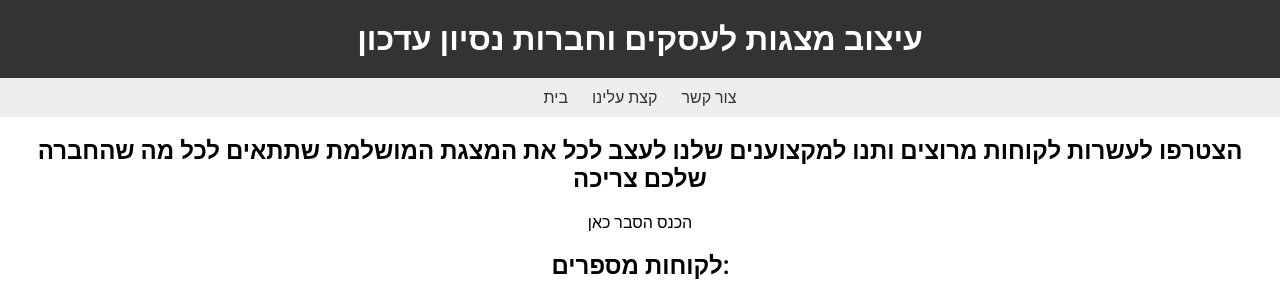
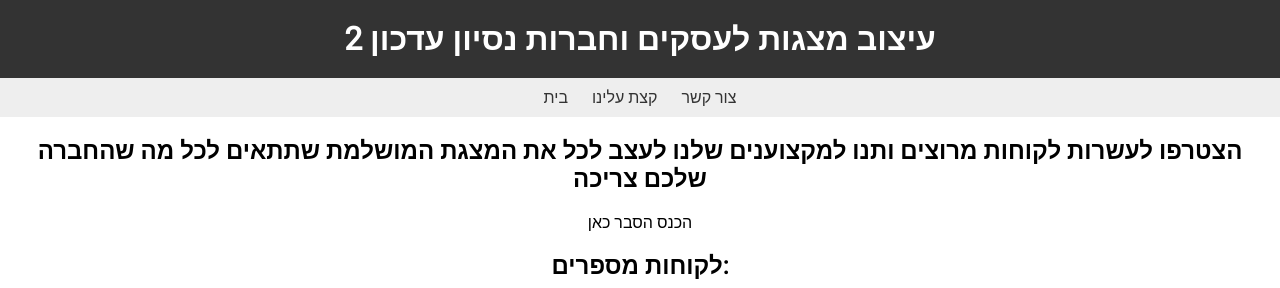
Before and after one commit to YuvalReg/MyWebsite, a website built with Parcel: page index.html in a window 1280 px wide. Shown: the top 288 px of the page. Built offline with nearby package versions, Linux system fonts and the light colour scheme.

Commit message:
update to website 2

```diff
--- a/index.html
+++ b/index.html
@@ -8,7 +8,7 @@
 </head>
 <body>
 <header>
-  <h1>עיצוב מצגות לעסקים וחברות נסיון עדכון</h1>
+  <h1>עיצוב מצגות לעסקים וחברות נסיון עדכון 2</h1>
 </header>
 <nav>
   <ul>
```
